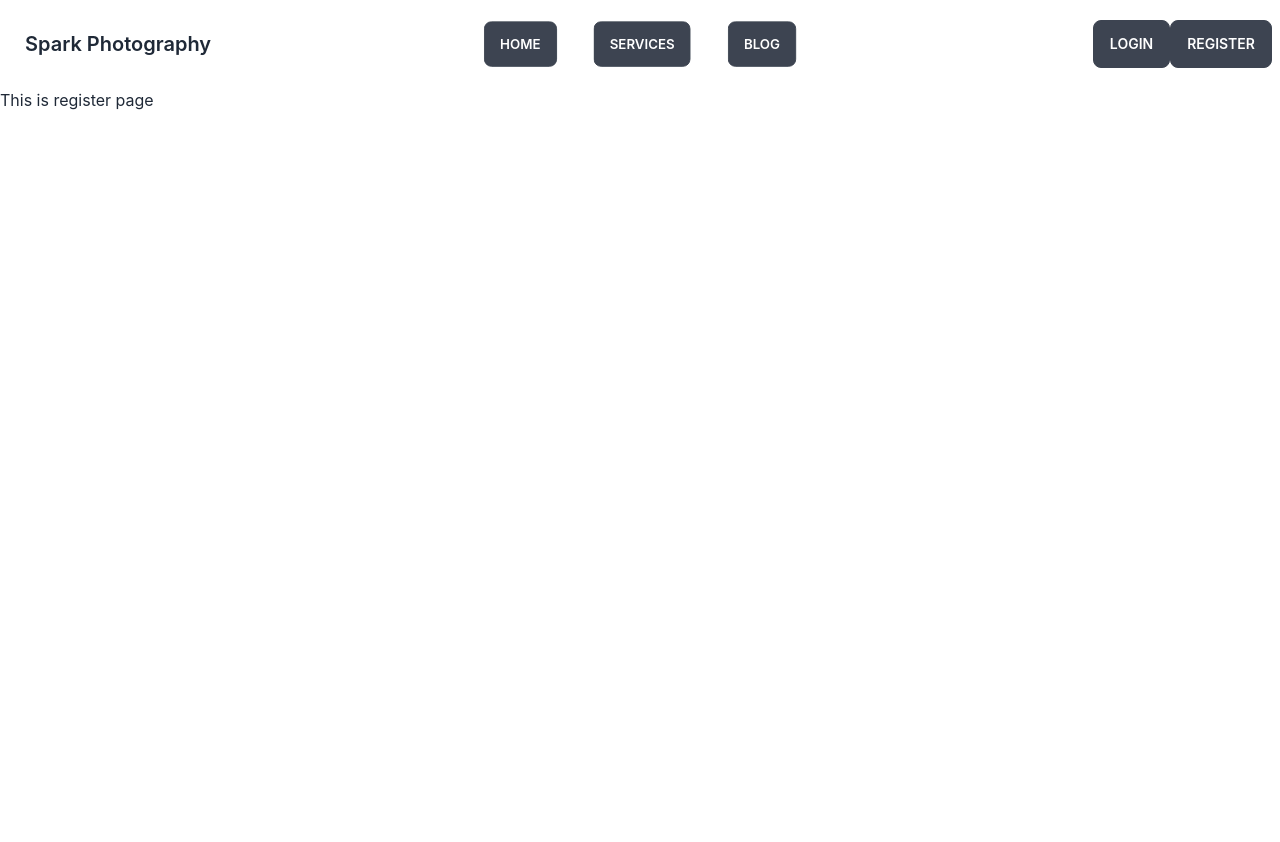
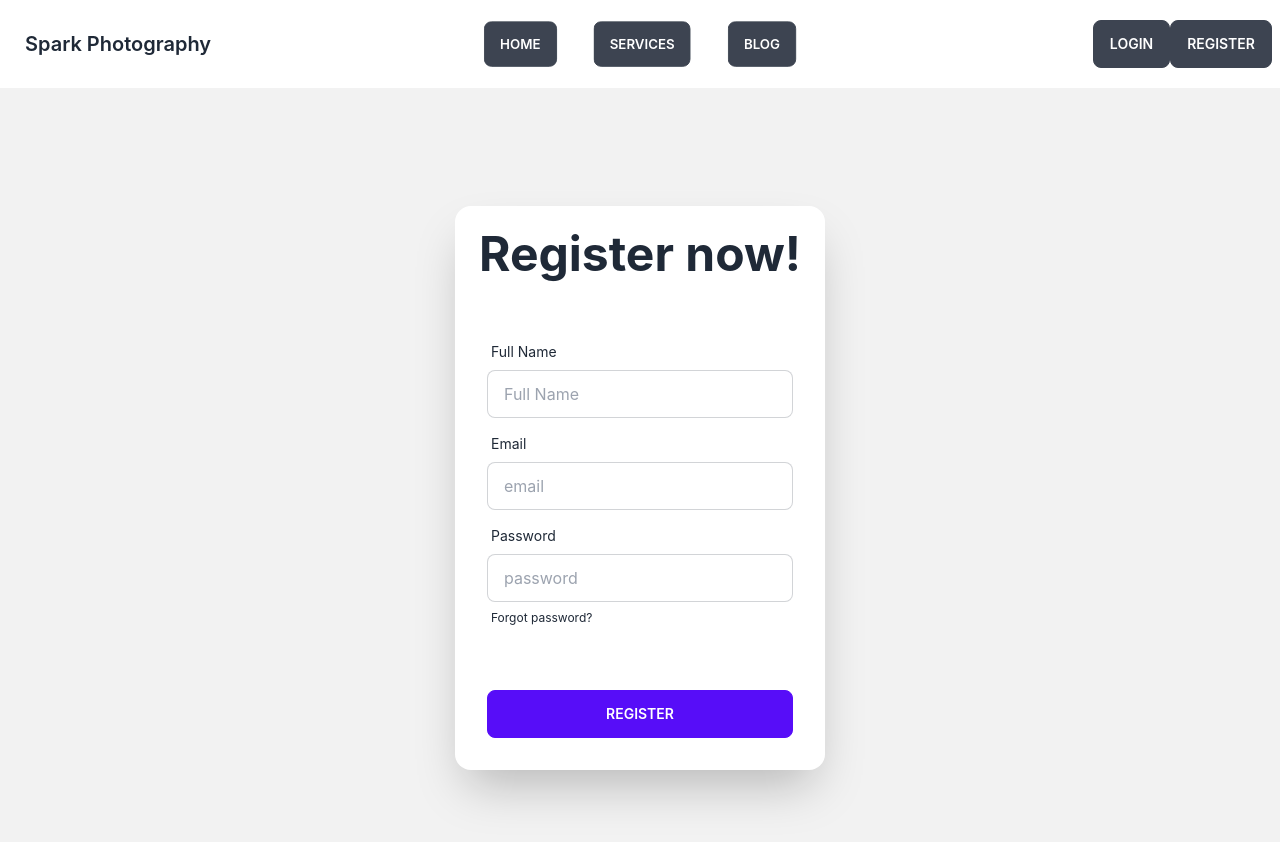
Before and after one commit to ahmadullahchowdhury/SparkPhotography-mern-client, a React (Create React App) app: page /register in a window 1280 px wide. Shown: the top 842 px of the page. Before the commit the page ends 800 px from the top, so only its background shows below. Built offline with nearby package versions, Linux system fonts and the light colour scheme; no server answers.

Commit message:
login signup

```diff
--- a/src/Components/Login/Login.js
+++ b/src/Components/Login/Login.js
@@ -1,10 +1,107 @@
-import React from 'react';
+import React, { useContext, useState } from "react";
+import {useNavigate , useLocation , Link} from 'react-router-dom'
+import { getAuth  } from "firebase/auth";
+import app from "../Firebase/Firebase.init";
+import { fireAuthContext } from "../../Context/Context";
+
+const auth = getAuth(app);
+
+
+
 
 const Login = () => {
+
+    const [error, setError] = useState('')
+    let location = useLocation()
+    let from = location.state?.from?.pathname || '/'
+    const  navigate = useNavigate()
+    const { signUser , googleLoginPopUp, githubLoginPopUp } = useContext(fireAuthContext);
+
+
+    const loginBtn = (e) => {
+        e.preventDefault();
+        const email = e.target.email.value;
+        const password = e.target.password.value;
+        console.log(email, password);
+        signUser(email, password)
+          .then((userCredential) => {
+            // Signed in
+            const user = userCredential.user;
+            navigate(from, {replace: true})
+            console.log(user)
+          })
+          .catch((error) => {
+            const errorCode = error.code;
+            const errorMessage = error.message;
+            setError(errorMessage)
+          });
+
+      };
+
+      const googleLoginHandler = () => {
+        googleLoginPopUp().then((result) => {
+          // This gives you a Google Access Token. You can use it to access the Google API.
+
+
+          // The signed-in user info.
+          const user = result.user;
+          console.log(user)
+          navigate(from, {replace: true})
+          // ...
+        }).catch((error) => {
+          // Handle Errors here.
+          const errorCode = error.code;
+          const errorMessage = error.message;
+          setError(errorMessage)
+          // The email of the user's account used.
+
+          // ...
+        });
+      }
     return (
         <div>
-            <h1>This is login  page</h1>
+        <div className="hero min-h-screen bg-base-200">
+          <div className="hero-content ">
+            <div className="card flex-shrink-0 w-full max-w-sm shadow-2xl bg-base-100">
+              <h1 className="m-3 p-3 text-6xl font-bold">Login now!</h1>
+              <form onSubmit={loginBtn} className="card-body">
+                <div className="form-control">
+                  <label className="label">
+                    <span className="label-text">Email</span>
+                  </label>
+                  <input
+                    type="email"
+                    placeholder="Email"
+                    name="email"
+                    className="input input-bordered"
+                  />
+                </div>
+                <div className="form-control">
+                  <label className="label">
+                    <span className="label-text">Password</span>
+                  </label>
+                  <input
+                    type="password"
+                    placeholder="Password"
+                    name="password"
+                    className="input input-bordered"
+                  />
+                  <p className="text-orange-700 p-3">{error}</p>
+                  <label className="label">
+                    <Link to="/register" className="label-text-alt link link-hover">
+                      New to This Site? Goto Register.
+                    </Link>
+                  </label>
+                </div>
+                <div className="form-control mt-6">
+                  <button className="btn btn-primary m-2">Login</button>
+                  <button onClick={googleLoginHandler} className="btn btn-info m-2">Google Login</button>
+                </div>
+              </form>
+            </div>
+          </div>
         </div>
+      </div>
     );
 };
 
--- a/src/Components/Register/Register.js
+++ b/src/Components/Register/Register.js
@@ -1,10 +1,110 @@
-import React from 'react';
+import React, { useContext, useState } from "react";
+import {useNavigate , useLocation , Link} from 'react-router-dom'
+import { getAuth  } from "firebase/auth";
+import app from "../Firebase/Firebase.init";
+import { fireAuthContext } from "../../Context/Context";
+
+const auth = getAuth(app);
+
 
 const Register = () => {
+
+    const [error, setError] = useState('')
+  const  navigate = useNavigate()
+  const { createUser, profileUpdate } = useContext(fireAuthContext);
+
+
+  const registerBtn = (e) => {
+
+    e.preventDefault();
+    const name = e.target.name.value;
+    // const photoURL = e.target.photoURL.value;
+    const email = e.target.email.value;
+    const password = e.target.password.value;
+
+    createUser(email, password)
+      .then((userCredential) => {
+        // Signed in
+        const user = userCredential.user;
+        alert("Please go to login page");
+        // ...
+        handleUserUpdate(name);
+        navigate("/login")
+      })
+      .catch((error) => {
+        const errorCode = error.code;
+        const errorMessage = error.message;
+        setError(errorMessage)
+        // ..
+      });
+
+      const handleUserUpdate = (name) => {
+        const profile = {
+          displayName: name,
+        };
+
+        profileUpdate(profile)
+          .then(() => {})
+          .catch(() => {});
+      };
+
+  };
     return (
-        <div>
-            <h1>This is register page</h1>
+        <div className="">
+        <div className="hero min-h-screen bg-base-200">
+          <div className="hero-content ">
+            <div  className="card flex-shrink-0 w-full max-w-sm shadow-2xl bg-base-100 ">
+              <h1 className="m-3 p-3 text-5xl font-bold">Register now!</h1>
+              <form onSubmit={registerBtn} className="card-body">
+                <div className="form-control">
+                  <label className="label">
+                    <span className="label-text">Full Name</span>
+                  </label>
+                  <input
+                    type="text"
+                    name="name"
+                    placeholder="Full Name"
+                    className="input input-bordered"
+                  />
+                </div>
+
+                <div className="form-control">
+                  <label className="label">
+                    <span className="label-text">Email</span>
+                  </label>
+                  <input
+                    type="email"
+                    placeholder="email"
+                    name="email"
+                    className="input input-bordered"
+                  />
+                </div>
+                <div className="form-control">
+                  <label className="label">
+                    <span className="label-text">Password</span>
+                  </label>
+                  <input
+                    type="password"
+                    placeholder="password"
+                    name="password"
+                    className="input input-bordered"
+                  />
+                  <label className="label">
+                    <a href="#" className="label-text-alt link link-hover">
+                      Forgot password?
+                    </a>
+                  </label>
+                  <p className="text-orange-700 p-3">{error}</p>
+                </div>
+                <div className="form-control mt-6">
+                <button className="btn btn-primary" >Register</button>
+              </div>
+
+              </form>
+            </div>
+          </div>
         </div>
+      </div>
     );
 };
 
```
